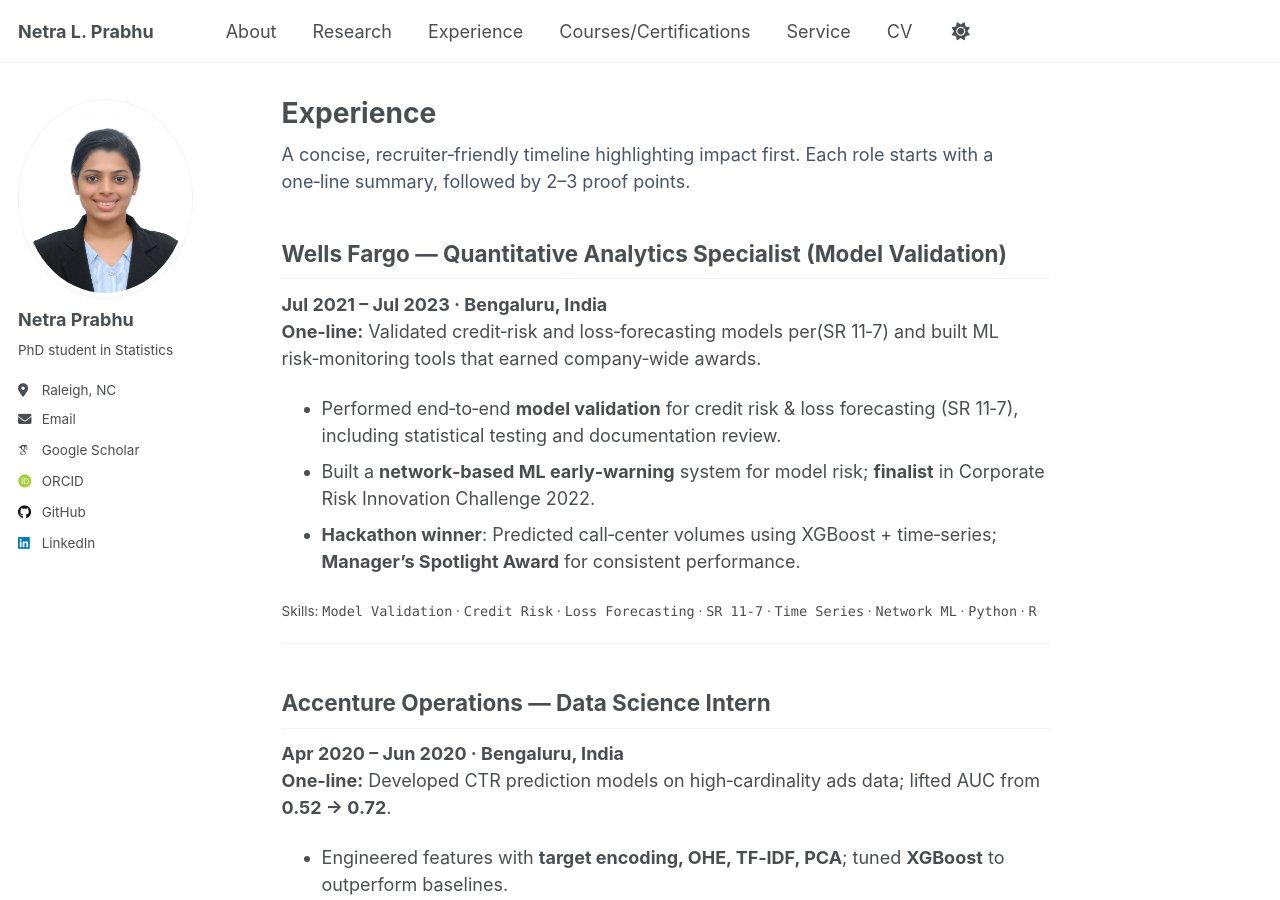
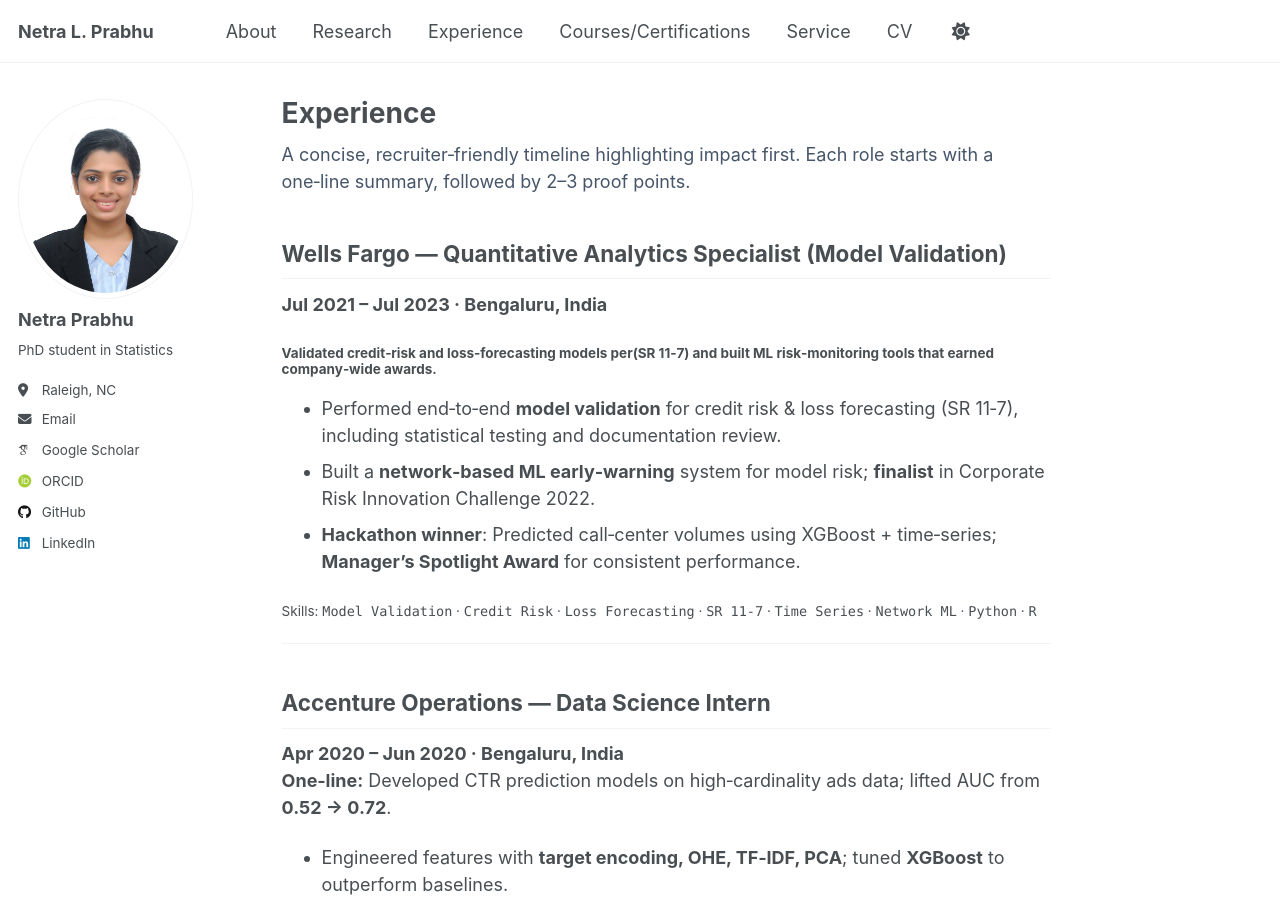
Before and after one commit to netra-prabhu/netra-prabhu.github.io, a Jekyll site: the page built from _pages/experience.md, in a window 1280 px wide and 900 px high. Built offline with Jekyll 4.4.1, drawn with Linux system fonts in a browser that asks for light colours; some web fonts are replaced; a script that is not in the unit is left out.

Commit message:
Update experience.md

```diff
--- a/_pages/experience.md
+++ b/_pages/experience.md
@@ -12,7 +12,7 @@
 
 ## Wells Fargo — Quantitative Analytics Specialist (Model Validation)
 **Jul 2021 – Jul 2023 · Bengaluru, India**
-**One‑line:** Validated credit‑risk and loss‑forecasting models per(SR 11‑7) and built ML risk‑monitoring tools that earned company‑wide awards.
+#### Validated credit‑risk and loss‑forecasting models per(SR 11‑7) and built ML risk‑monitoring tools that earned company‑wide awards.
 
 - Performed end‑to‑end **model validation** for credit risk & loss forecasting (SR 11‑7), including statistical testing and documentation review.
 - Built a **network‑based ML early‑warning** system for model risk; **finalist** in Corporate Risk Innovation Challenge 2022.
```
